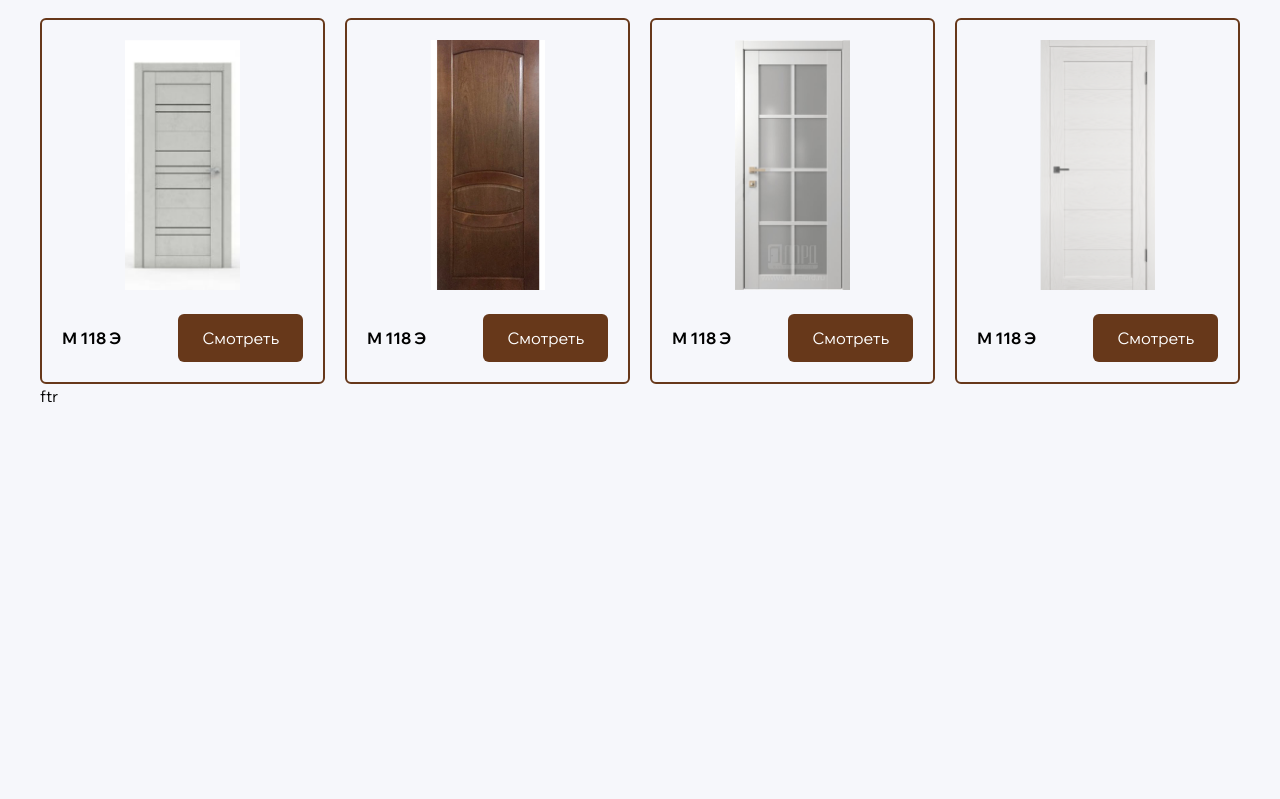
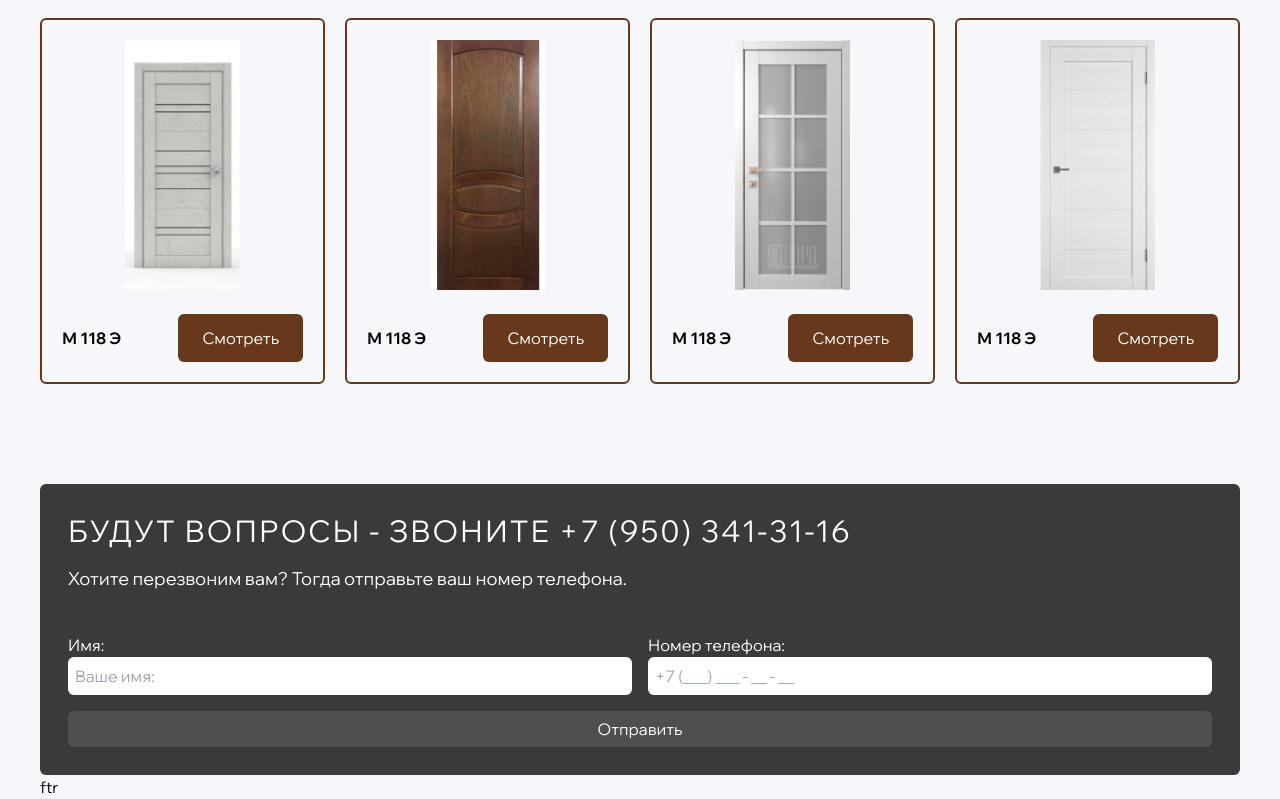
Before and after one commit to WhiteWat3r/godoor, a React (Vite) app: page / in a window 1280 px wide. Shown: the part 1472-2271 px from the top of the page. Before the commit the page ends 1880 px from the top, so only its background shows below. Built offline with nearby package versions, Linux system fonts and the light colour scheme.

Commit message:
feat contact-form

```diff
--- a/src/pages/Home.tsx
+++ b/src/pages/Home.tsx
@@ -38,7 +38,7 @@ export const Home = () => {
         <SectionTitle text={"Категории"} />
 
         <div className="flex w-full gap-[20px]">
-          <div className="bg-grey flex w-[50%] justify-between rounded-[6px] px-[50px]">
+          <div className="flex w-[50%] justify-between rounded-[6px] bg-grey px-[50px]">
             <div className="flex flex-col items-start py-[97px] text-white">
               <h4 className="title-1 max-w-[400px]">Межкомнатные двери</h4>
               <Link
@@ -62,9 +62,46 @@ export const Home = () => {
         <SectionTitle text={"Популярные модели"} />
         <ul className="grid grid-cols-4 gap-[20px]">
           {doorModels.map((model) => (
-            <ProductCard product={model} key={model.id}/>
+            <ProductCard product={model} key={model.id} />
           ))}
         </ul>
+      </section>
+      <section className="rounded-[6px] bg-[#3A3A3A] text-white">
+        <div className="m-7">
+          <h3 className="title-1">
+            Будут вопросы - звоните +7 (950) 341-31-16
+          </h3>
+          <p className="text-lg">
+            Хотите перезвоним вам? Тогда отправьте ваш номер телефона.
+          </p>
+          <form action="submit" className="mt-10">
+            <div className="flex space-x-4">
+              <div className="flex-1">
+                <label htmlFor="name">Имя:</label>
+                <input
+                  id="name"
+                  type="text"
+                  placeholder="Ваше имя:"
+                  className="text-m w-full rounded-[6px] p-[7px] text-black"
+                  required
+                />
+              </div>
+              <div className="flex-1">
+                <label htmlFor="tel">Номер телефона:</label>
+                <input
+                  id="tel"
+                  type="tel"
+                  placeholder="+7 (___) ___ - __ - __"
+                  className="text-m w-full rounded-[6px] p-[7px] text-black"
+                  required
+                />
+              </div>
+            </div>
+            <button className="mt-4 w-full rounded-[6px] bg-[#4F4F4F] p-[6px] transition-all duration-300 hover:bg-[#727272]">
+              Отправить
+            </button>
+          </form>
+        </div>
       </section>
     </>
   );
```
Also changed, not shown: 1 other file (tests, documents, lock files or other folders).
